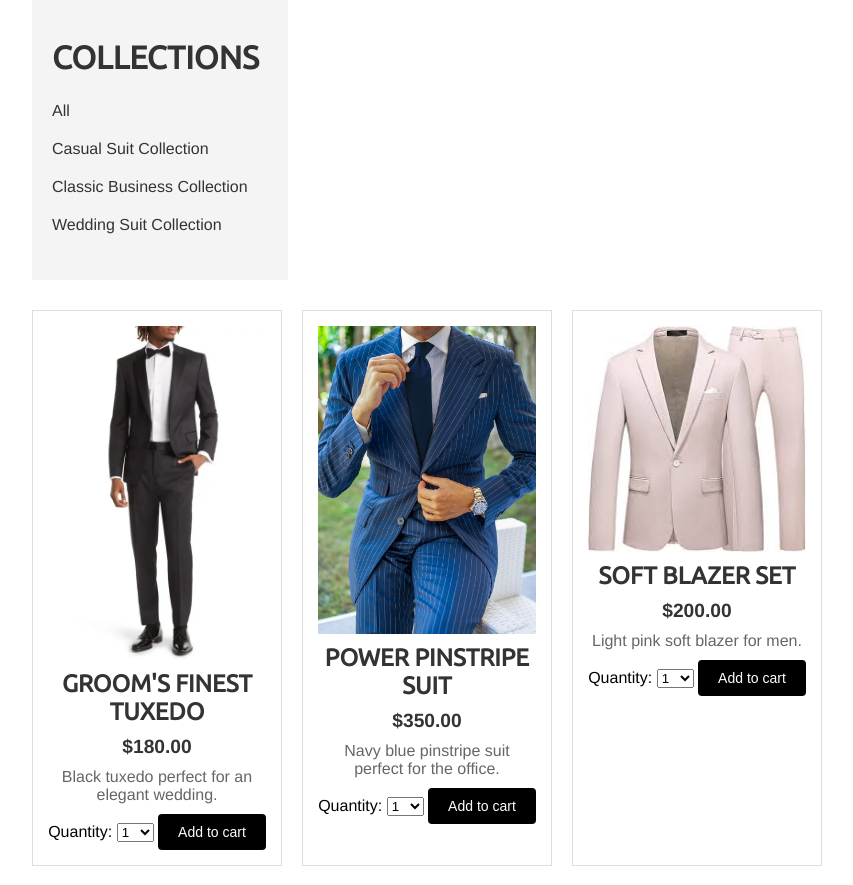
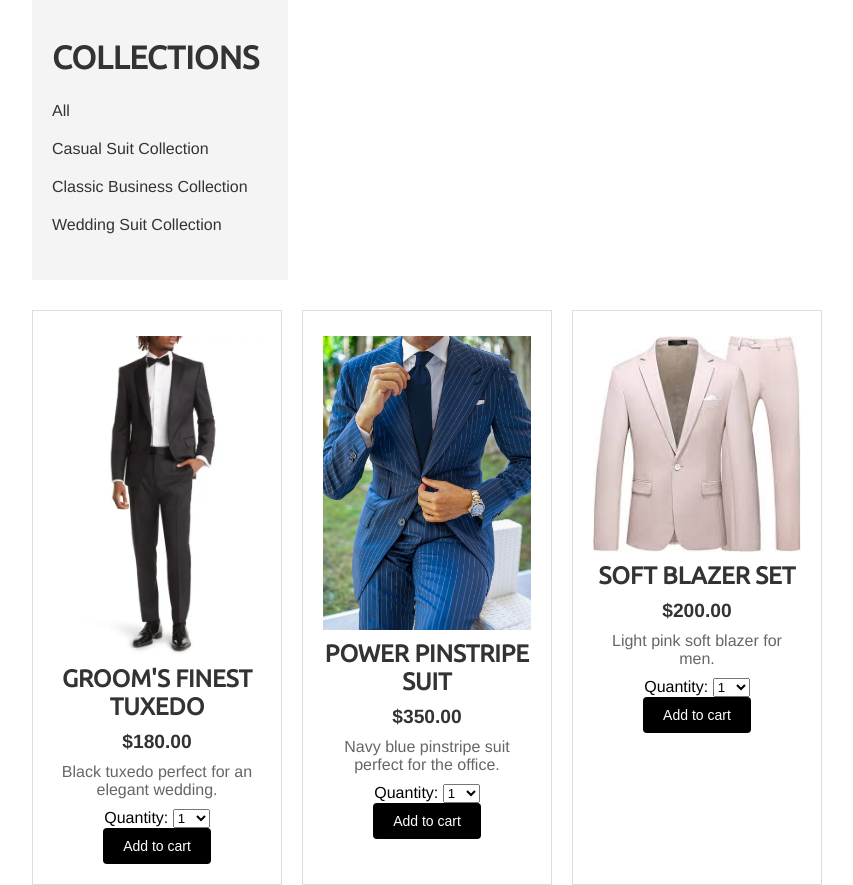
Before and after one commit to sydthomason/ISQA3900-Group4, a Django app: page / in a window 1280 px wide. Shown: the part 320-1205 px from the top of the page, without its empty margins (68-921 px from the left). Run offline with Django 4.2, Linux system fonts and the light colour scheme; data comes from the database, SQL or seed files in the repository; some libraries are stand-ins or nearby versions.

Commit message:
update base.css

```diff
--- a/static/css/base.css
+++ b/static/css/base.css
@@ -210,11 +210,12 @@ ul.errorlist {
 
 .product-detail {
     border: 1px solid #ddd;
-    padding: 15px;
+    padding: 20px; /* Increased padding for extra space */
     width: calc(33.333% - 20px);
     box-sizing: border-box;
     text-align: center;
     margin-top: 10px;
+    overflow: visible;  /* Ensures no clipping occurs */
 }
 
 .product-detail img {
@@ -223,6 +224,7 @@ ul.errorlist {
     object-fit: contain;
     margin-bottom: 10px;
     display: block;
+    padding-top: 5px; /* Ensures spacing inside image box */
 }
 
 .product-info {
```
